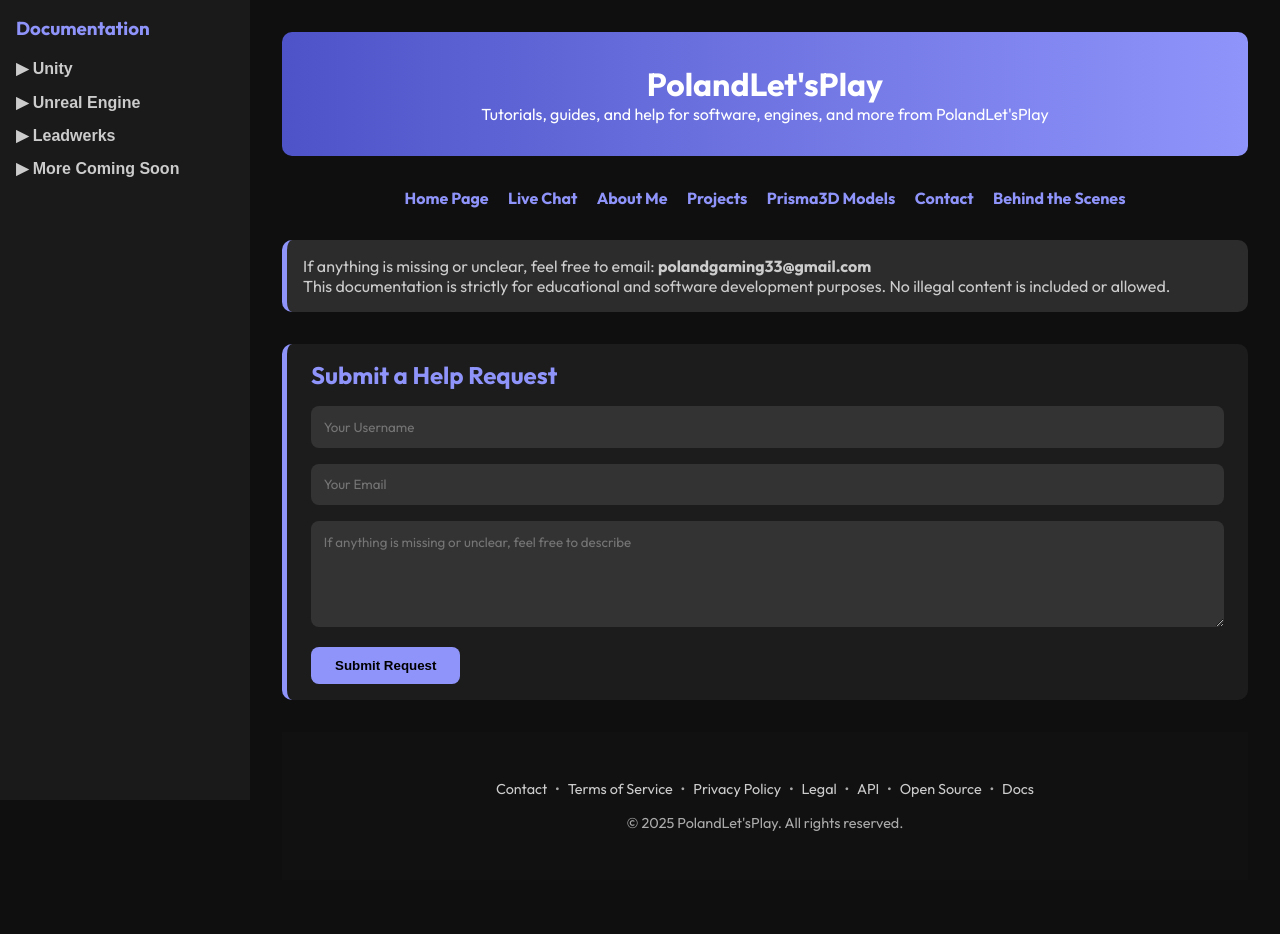
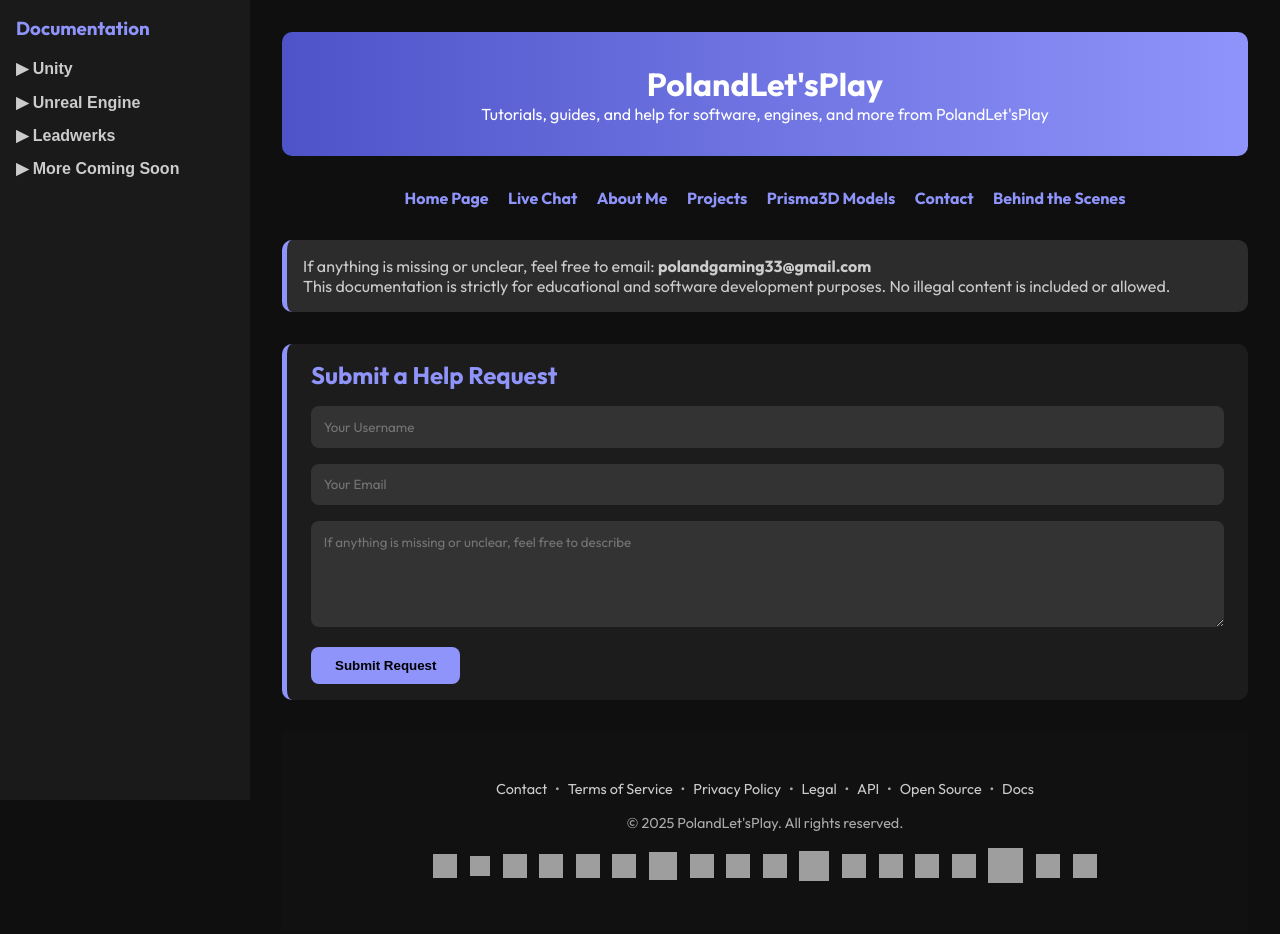
Before and after one commit to PolandLetsPlayDEV/polandletsplay, a plain HTML site: page docs.html in a window 1280 px wide. Before the commit the page ends 912 px from the top, so only its background shows below. Drawn offline with Linux system fonts and the light colour scheme; grey boxes are pictures that could not be loaded.

Commit message:
Update docs.html

```diff
--- a/docs.html
+++ b/docs.html
@@ -268,8 +268,24 @@
       </div>
       &copy; 2025 PolandLet'sPlay. All rights reserved.
       <div class="footer-links">
-        <!-- All social icons remain here (same as earlier) -->
-        <!-- No need to re-list for space -->
+        <a href="https://youtube.com/@PolandLetsPlay___" target="_blank"><img src="https://ucarecdn.com/f8334591-02cb-4f4f-a524-090126dfbfbc/youtube_white_icon.png" alt="YouTube" width="24" height="24"></a>
+        <a href="https://youtube.com/@polandletsplay_music" target="_blank"><img src="https://ucarecdn.com/56ac225b-c41b-4fb8-a58f-32513acf1f19/youtube_music_white_icon.png" alt="YouTube Music" width="20" height="20"></a>
+        <a href="https://vk.com/id1037402223" target="_blank"><img src="https://ucarecdn.com/b6cee55b-8694-459d-a148-ce12d5869bf1/vk_white_icon.png" alt="VK" width="24" height="24"></a>
+        <a href="https://id.embark.games/id/the-finals/refer-a-friend/claim?code=KFBINS3CH-2C4KLCUPP-LBMIOOD4" target="_blank"><img src="https://ucarecdn.com/8e862d9e-7246-4cac-b5ca-b1339c50c1ef/embark_id_white_icon.png" alt="Embark ID" width="24" height="24"></a>
+        <a href="https://discord.gg/JNzHHHaCfA" target="_blank"><img src="https://ucarecdn.com/cadbcc53-baa0-44c6-8c69-2f29266050c8/discord_white_icon.png" alt="Discord" width="24" height="24"></a>
+        <a href="https://tiktok.com/@polandletsplay__" target="_blank"><img src="https://ucarecdn.com/99e45cd3-3473-433a-94e1-9c4b534038c1/tiktok_white_icon.png" alt="TikTok" width="24" height="24"></a>
+        <a href="https://pinterest.com/PolandLetsPlay__" target="_blank"><img src="https://ucarecdn.com/84b3fc11-e2cc-4131-88a4-2df119c000ea/pinterest_white_icon.png" alt="Pinterest" width="28" height="28"></a>
+        <a href="https://steamcommunity.com/id/nendofrek555" target="_blank"><img src="https://ucarecdn.com/39e39f70-94a6-47d5-acbe-3581eb6e6f5c/steam_white_icon.png" alt="Steam" width="24" height="24"></a>
+        <a href="https://www.twitch.tv/polandletsplay_" target="_blank"><img src="https://ucarecdn.com/3efb7044-51e5-46b0-b290-c87a3f2a7066/twitch_white_icon.png" alt="Twitch" width="24" height="24"></a>
+        <a href="https://x.com/polandplayDEV" target="_blank"><img src="https://ucarecdn.com/04ac0e42-fd90-4c09-8a55-3753604d3a5c/x_white_icon.png" alt="X" width="24" height="24"></a>
+        <a href="https://www.xbox.com/pl-PL/play/user/PolandPlayTV" target="_blank"><img src="https://ucarecdn.com/8ba62469-b901-40f5-9a2b-021efacd45d5/xbox_white_icon.png" alt="Xbox" width="30" height="30"></a>
+        <a href="https://faceit.com/pl/players/PolandLetsTV" target="_blank"><img src="https://ucarecdn.com/907b9277-6197-491c-accb-78353a9162d5/faceit_white_icon.png" alt="FACEIT" width="24" height="24"></a>
+        <a href="https://github.com/PolandLetsPlayDEV" target="_blank"><img src="https://ucarecdn.com/bd4f2eef-e208-4a03-8ec3-bff3335bc763/github_white_icon.png" alt="GitHub" width="24" height="24"></a>
+        <a href="https://polandplaydev.itch.io/" target="_blank"><img src="https://ucarecdn.com/b4b893b6-8089-49d4-93d9-bef55776ad7e/itchio_white_icon.png" alt="itch.io" width="24" height="24"></a>
+        <a href="https://gamejolt.com/@PolandLetsPlay" target="_blank"><img src="https://ucarecdn.com/5573895b-adf2-439b-8871-902f995c430a/gamejolt_white_icon.png" alt="GameJolt" width="24" height="24"></a>
+        <a href="https://linktr.ee/PolandLetsPlay" target="_blank"><img src="https://ucarecdn.com/c634096d-20a4-4737-8450-a9ac5aee3f3c/linktree_white_icon.png" alt="Linktree" width="35" height="35"></a>
+        <a href="https://www.leadwerks.com/community/profile/29938-polandletsplay/" target="_blank"><img src="https://ucarecdn.com/99d53c88-3da4-4274-bd56-bc197c9abe84/leadwerks_white_icon.png" alt="Leadwerks" width="24" height="24"></a>
+        <a href="https://sketchfab.com/polandletsplay" target="_blank"><img src="https://ucarecdn.com/8f446749-3305-4eb1-bcbc-5559db8e3efe/sketchfab_white_icon.png" alt="Sketchfab" width="24" height="24"></a>
       </div>
     </footer>
   </div>
```
